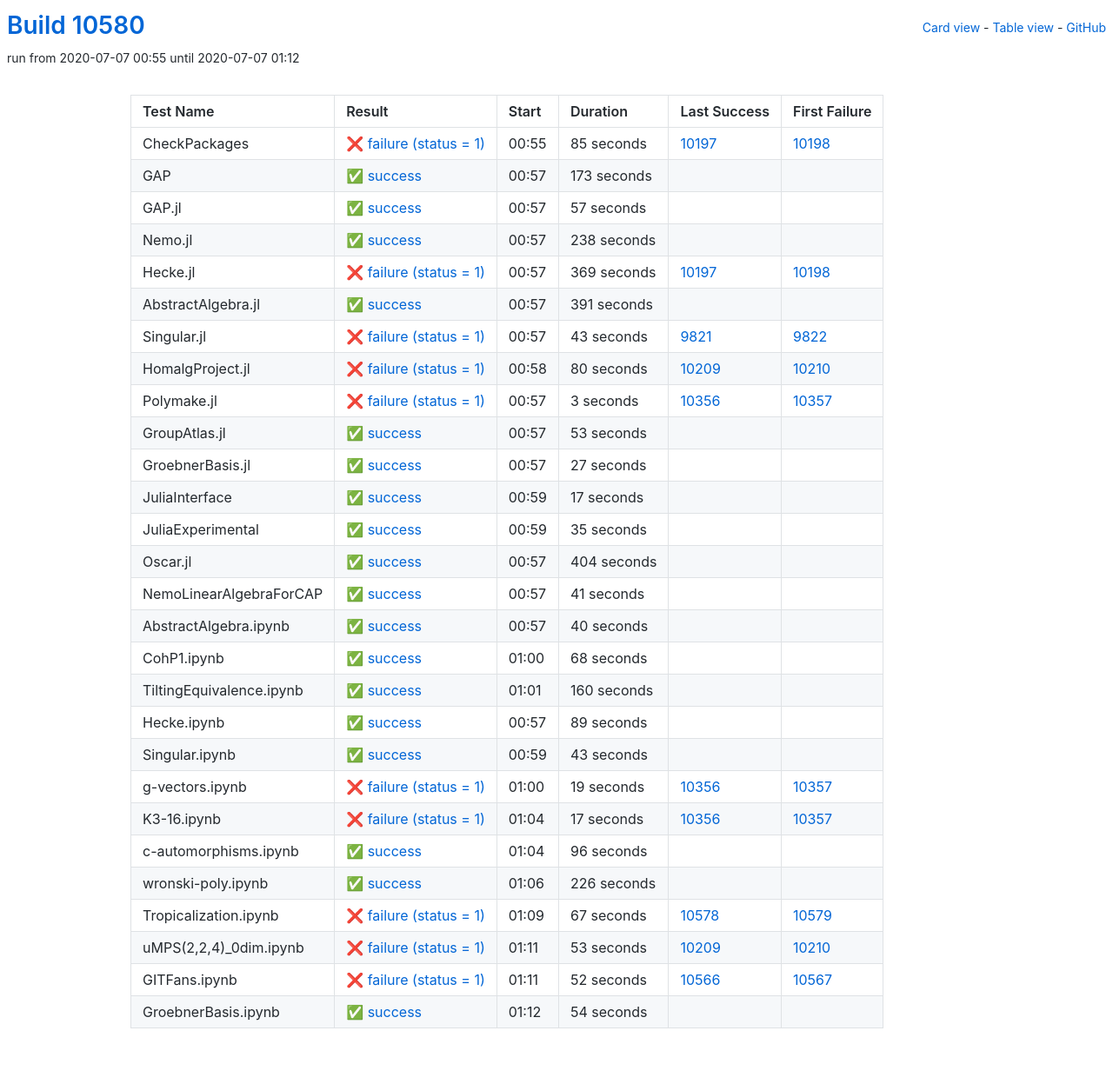
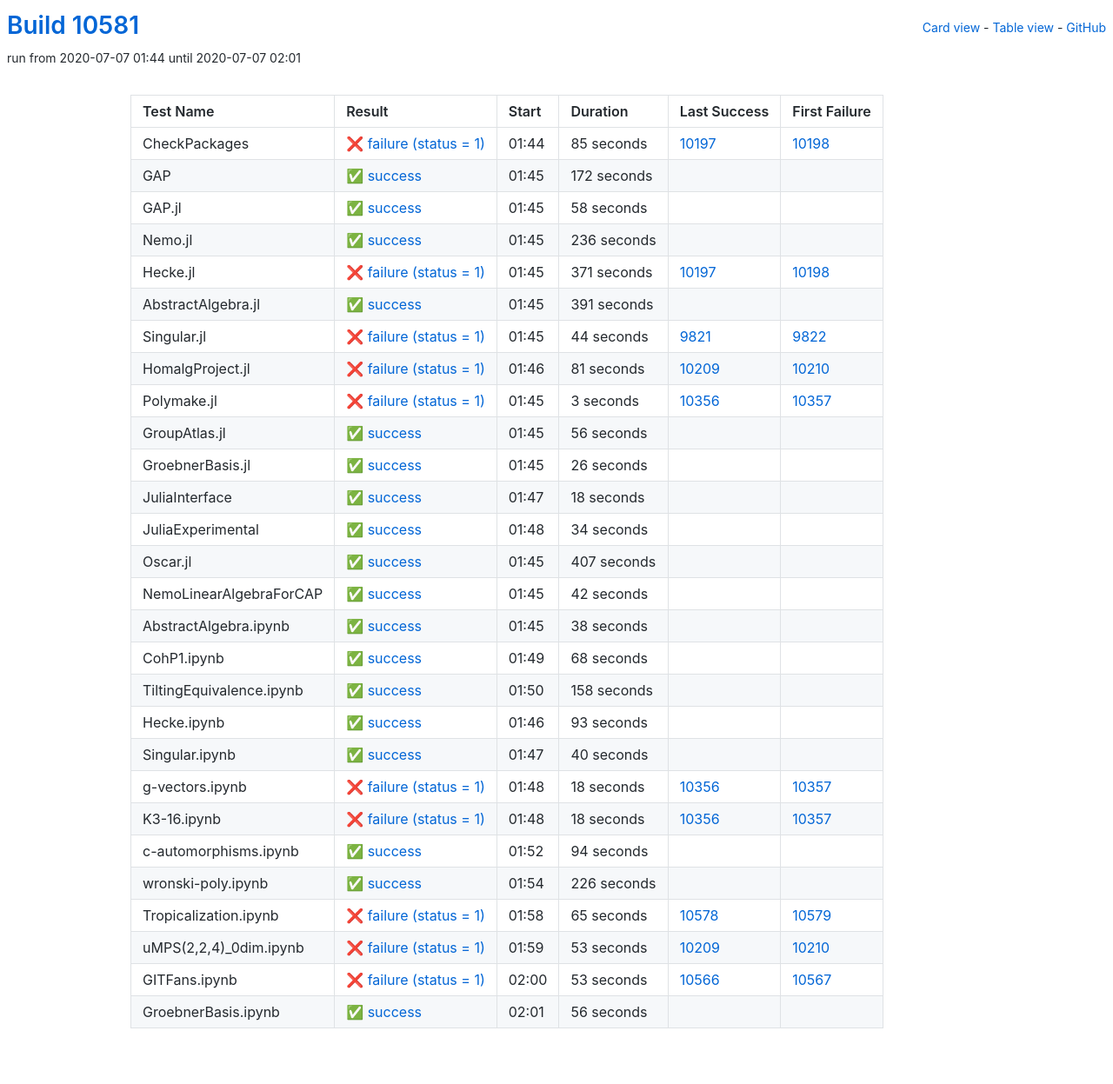
Before and after one commit to oscar-system/oscar-ci-status, a Jekyll site: the page built from table.html, in a window 1280 px wide. Shown: the whole page at 87% size. Built offline with Jekyll 4.4.1, drawn with Linux system fonts in a browser that asks for light colours.

Commit message:
Build #10581

```diff
--- a/_data/ci.yml
+++ b/_data/ci.yml
@@ -1,6 +1,6 @@
 ---
-build: 10580
-build_url: https://oscarci.mathematik.uni-kl.de/job/oscar/10580/
+build: 10581
+build_url: https://oscarci.mathematik.uni-kl.de/job/oscar/10581/
 job: oscar
 organization: oscar-system
 repo: oscar-ci-status
@@ -8,8 +8,8 @@
 tests:
 - name: CheckPackages
   id: checkpackages
-  log: https://oscarci.mathematik.uni-kl.de/job/oscar/10580/artifact/logs/build-10580/CheckPackages.log
-  start: 2020-07-07 00:55
+  log: https://oscarci.mathematik.uni-kl.de/job/oscar/10581/artifact/logs/build-10581/CheckPackages.log
+  start: 2020-07-07 01:44
   success: false
   exitcode: 1
   status: failure
@@ -20,56 +20,56 @@
   first_failure_url: https://oscarci.mathematik.uni-kl.de/job/oscar/10198/
 - name: GAP
   id: gap
-  log: https://oscarci.mathematik.uni-kl.de/job/oscar/10580/artifact/logs/build-10580/GAP.log
-  start: 2020-07-07 00:57
+  log: https://oscarci.mathematik.uni-kl.de/job/oscar/10581/artifact/logs/build-10581/GAP.log
+  start: 2020-07-07 01:45
   success: true
   exitcode: 0
   status: success
-  duration: 173
+  duration: 172
   last_success: false
   last_success_url:
   first_failure: false
   first_failure_url:
 - name: GAP.jl
   id: gap-jl
-  log: https://oscarci.mathematik.uni-kl.de/job/oscar/10580/artifact/logs/build-10580/GAP.jl.log
-  start: 2020-07-07 00:57
+  log: https://oscarci.mathematik.uni-kl.de/job/oscar/10581/artifact/logs/build-10581/GAP.jl.log
+  start: 2020-07-07 01:45
   success: true
   exitcode: 0
   status: success
-  duration: 57
+  duration: 58
   last_success: false
   last_success_url:
   first_failure: false
   first_failure_url:
 - name: Nemo.jl
   id: nemo-jl
-  log: https://oscarci.mathematik.uni-kl.de/job/oscar/10580/artifact/logs/build-10580/Nemo.jl.log
-  start: 2020-07-07 00:57
+  log: https://oscarci.mathematik.uni-kl.de/job/oscar/10581/artifact/logs/build-10581/Nemo.jl.log
+  start: 2020-07-07 01:45
   success: true
   exitcode: 0
   status: success
-  duration: 238
+  duration: 236
   last_success: false
   last_success_url:
   first_failure: false
   first_failure_url:
 - name: Hecke.jl
   id: hecke-jl
-  log: https://oscarci.mathematik.uni-kl.de/job/oscar/10580/artifact/logs/build-10580/Hecke.jl.log
-  start: 2020-07-07 00:57
+  log: https://oscarci.mathematik.uni-kl.de/job/oscar/10581/artifact/logs/build-10581/Hecke.jl.log
+  start: 2020-07-07 01:45
   success: false
   exitcode: 1
   status: failure
-  duration: 369
+  duration: 371
   last_success: 10197
   last_success_url: https://oscarci.mathematik.uni-kl.de/job/oscar/10197/
   first_failure: 10198
   first_failure_url: https://oscarci.mathematik.uni-kl.de/job/oscar/10198/
 - name: AbstractAlgebra.jl
   id: abstractalgebra-jl
-  log: https://oscarci.mathematik.uni-kl.de/job/oscar/10580/artifact/logs/build-10580/AbstractAlgebra.jl.log
-  start: 2020-07-07 00:57
+  log: https://oscarci.mathematik.uni-kl.de/job/oscar/10581/artifact/logs/build-10581/AbstractAlgebra.jl.log
+  start: 2020-07-07 01:45
   success: true
   exitcode: 0
   status: success
@@ -80,32 +80,32 @@
   first_failure_url:
 - name: Singular.jl
   id: singular-jl
-  log: https://oscarci.mathematik.uni-kl.de/job/oscar/10580/artifact/logs/build-10580/Singular.jl.log
-  start: 2020-07-07 00:57
+  log: https://oscarci.mathematik.uni-kl.de/job/oscar/10581/artifact/logs/build-10581/Singular.jl.log
+  start: 2020-07-07 01:45
   success: false
   exitcode: 1
   status: failure
-  duration: 43
+  duration: 44
   last_success: 9821
   last_success_url: https://oscarci.mathematik.uni-kl.de/job/oscar/9821/
   first_failure: 9822
   first_failure_url: https://oscarci.mathematik.uni-kl.de/job/oscar/9822/
 - name: HomalgProject.jl
   id: homalgproject-jl
-  log: https://oscarci.mathematik.uni-kl.de/job/oscar/10580/artifact/logs/build-10580/HomalgProject.jl.log
-  start: 2020-07-07 00:58
+  log: https://oscarci.mathematik.uni-kl.de/job/oscar/10581/artifact/logs/build-10581/HomalgProject.jl.log
+  start: 2020-07-07 01:46
   success: false
   exitcode: 1
   status: failure
-  duration: 80
+  duration: 81
   last_success: 10209
   last_success_url: https://oscarci.mathematik.uni-kl.de/job/oscar/10209/
   first_failure: 10210
   first_failure_url: https://oscarci.mathematik.uni-kl.de/job/oscar/10210/
 - name: Polymake.jl
   id: polymake-jl
-  log: https://oscarci.mathematik.uni-kl.de/job/oscar/10580/artifact/logs/build-10580/Polymake.jl.log
-  start: 2020-07-07 00:57
+  log: https://oscarci.mathematik.uni-kl.de/job/oscar/10581/artifact/logs/build-10581/Polymake.jl.log
+  start: 2020-07-07 01:45
   success: false
   exitcode: 1
   status: failure
@@ -116,92 +116,92 @@
   first_failure_url: https://oscarci.mathematik.uni-kl.de/job/oscar/10357/
 - name: GroupAtlas.jl
   id: groupatlas-jl
-  log: https://oscarci.mathematik.uni-kl.de/job/oscar/10580/artifact/logs/build-10580/GroupAtlas.jl.log
-  start: 2020-07-07 00:57
+  log: https://oscarci.mathematik.uni-kl.de/job/oscar/10581/artifact/logs/build-10581/GroupAtlas.jl.log
+  start: 2020-07-07 01:45
   success: true
   exitcode: 0
   status: success
-  duration: 53
+  duration: 56
   last_success: false
   last_success_url:
   first_failure: false
   first_failure_url:
 - name: GroebnerBasis.jl
   id: groebnerbasis-jl
-  log: https://oscarci.mathematik.uni-kl.de/job/oscar/10580/artifact/logs/build-10580/GroebnerBasis.jl.log
-  start: 2020-07-07 00:57
+  log: https://oscarci.mathematik.uni-kl.de/job/oscar/10581/artifact/logs/build-10581/GroebnerBasis.jl.log
+  start: 2020-07-07 01:45
   success: true
   exitcode: 0
   status: success
-  duration: 27
+  duration: 26
   last_success: false
   last_success_url:
   first_failure: false
   first_failure_url:
 - name: JuliaInterface
   id: juliainterface
-  log: https://oscarci.mathematik.uni-kl.de/job/oscar/10580/artifact/logs/build-10580/JuliaInterface.log
-  start: 2020-07-07 00:59
+  log: https://oscarci.mathematik.uni-kl.de/job/oscar/10581/artifact/logs/build-10581/JuliaInterface.log
+  start: 2020-07-07 01:47
   success: true
   exitcode: 0
   status: success
-  duration: 17
+  duration: 18
   last_success: false
   last_success_url:
   first_failure: false
   first_failure_url:
 - name: JuliaExperimental
   id: juliaexperimental
-  log: https://oscarci.mathematik.uni-kl.de/job/oscar/10580/artifact/logs/build-10580/JuliaExperimental.log
-  start: 2020-07-07 00:59
+  log: https://oscarci.mathematik.uni-kl.de/job/oscar/10581/artifact/logs/build-10581/JuliaExperimental.log
+  start: 2020-07-07 01:48
   success: true
   exitcode: 0
   status: success
-  duration: 35
+  duration: 34
   last_success: false
   last_success_url:
   first_failure: false
   first_failure_url:
 - name: Oscar.jl
   id: oscar-jl
-  log: https://oscarci.mathematik.uni-kl.de/job/oscar/10580/artifact/logs/build-10580/Oscar.jl.log
-  start: 2020-07-07 00:57
+  log: https://oscarci.mathematik.uni-kl.de/job/oscar/10581/artifact/logs/build-10581/Oscar.jl.log
+  start: 2020-07-07 01:45
   success: true
   exitcode: 0
   status: success
-  duration: 404
+  duration: 407
   last_success: false
   last_success_url:
   first_failure: false
   first_failure_url:
 - name: NemoLinearAlgebraForCAP
   id: nemolinearalgebraforcap
-  log: https://oscarci.mathematik.uni-kl.de/job/oscar/10580/artifact/logs/build-10580/NemoLinearAlgebraForCAP.log
-  start: 2020-07-07 00:57
+  log: https://oscarci.mathematik.uni-kl.de/job/oscar/10581/artifact/logs/build-10581/NemoLinearAlgebraForCAP.log
+  start: 2020-07-07 01:45
   success: true
   exitcode: 0
   status: success
-  duration: 41
+  duration: 42
   last_success: false
   last_success_url:
   first_failure: false
   first_failure_url:
 - name: AbstractAlgebra.ipynb
   id: abstractalgebra-ipynb
-  log: https://oscarci.mathematik.uni-kl.de/job/oscar/10580/artifact/logs/build-10580/AbstractAlgebra.ipynb.log
-  start: 2020-07-07 00:57
+  log: https://oscarci.mathematik.uni-kl.de/job/oscar/10581/artifact/logs/build-10581/AbstractAlgebra.ipynb.log
+  start: 2020-07-07 01:45
   success: true
   exitcode: 0
   status: success
-  duration: 40
+  duration: 38
   last_success: false
   last_success_url:
   first_failure: false
   first_failure_url:
 - name: CohP1.ipynb
   id: cohp1-ipynb
-  log: https://oscarci.mathematik.uni-kl.de/job/oscar/10580/artifact/logs/build-10580/CohP1.ipynb.log
-  start: 2020-07-07 01:00
+  log: https://oscarci.mathematik.uni-kl.de/job/oscar/10581/artifact/logs/build-10581/CohP1.ipynb.log
+  start: 2020-07-07 01:49
   success: true
   exitcode: 0
   status: success
@@ -212,80 +212,80 @@
   first_failure_url:
 - name: TiltingEquivalence.ipynb
   id: tiltingequivalence-ipynb
-  log: https://oscarci.mathematik.uni-kl.de/job/oscar/10580/artifact/logs/build-10580/TiltingEquivalence.ipynb.log
-  start: 2020-07-07 01:01
+  log: https://oscarci.mathematik.uni-kl.de/job/oscar/10581/artifact/logs/build-10581/TiltingEquivalence.ipynb.log
+  start: 2020-07-07 01:50
   success: true
   exitcode: 0
   status: success
-  duration: 160
+  duration: 158
   last_success: false
   last_success_url:
   first_failure: false
   first_failure_url:
 - name: Hecke.ipynb
   id: hecke-ipynb
-  log: https://oscarci.mathematik.uni-kl.de/job/oscar/10580/artifact/logs/build-10580/Hecke.ipynb.log
-  start: 2020-07-07 00:57
+  log: https://oscarci.mathematik.uni-kl.de/job/oscar/10581/artifact/logs/build-10581/Hecke.ipynb.log
+  start: 2020-07-07 01:46
   success: true
   exitcode: 0
   status: success
-  duration: 89
+  duration: 93
   last_success: false
   last_success_url:
   first_failure: false
   first_failure_url:
 - name: Singular.ipynb
   id: singular-ipynb
-  log: https://oscarci.mathematik.uni-kl.de/job/oscar/10580/artifact/logs/build-10580/Singular.ipynb.log
-  start: 2020-07-07 00:59
+  log: https://oscarci.mathematik.uni-kl.de/job/oscar/10581/artifact/logs/build-10581/Singular.ipynb.log
+  start: 2020-07-07 01:47
   success: true
   exitcode: 0
   status: success
-  duration: 43
+  duration: 40
   last_success: false
   last_success_url:
   first_failure: false
   first_failure_url:
 - name: g-vectors.ipynb
   id: g-vectors-ipynb
-  log: https://oscarci.mathematik.uni-kl.de/job/oscar/10580/artifact/logs/build-10580/g-vectors.ipynb.log
-  start: 2020-07-07 01:00
+  log: https://oscarci.mathematik.uni-kl.de/job/oscar/10581/artifact/logs/build-10581/g-vectors.ipynb.log
+  start: 2020-07-07 01:48
   success: false
   exitcode: 1
   status: failure
-  duration: 19
+  duration: 18
   last_success: 10356
   last_success_url: https://oscarci.mathematik.uni-kl.de/job/oscar/10356/
   first_failure: 10357
   first_failure_url: https://oscarci.mathematik.uni-kl.de/job/oscar/10357/
 - name: K3-16.ipynb
   id: k3-16-ipynb
-  log: https://oscarci.mathematik.uni-kl.de/job/oscar/10580/artifact/logs/build-10580/K3-16.ipynb.log
-  start: 2020-07-07 01:04
+  log: https://oscarci.mathematik.uni-kl.de/job/oscar/10581/artifact/logs/build-10581/K3-16.ipynb.log
+  start: 2020-07-07 01:48
   success: false
   exitcode: 1
   status: failure
-  duration: 17
+  duration: 18
   last_success: 10356
   last_success_url: https://oscarci.mathematik.uni-kl.de/job/oscar/10356/
   first_failure: 10357
   first_failure_url: https://oscarci.mathematik.uni-kl.de/job/oscar/10357/
 - name: c-automorphisms.ipynb
   id: c-automorphisms-ipynb
-  log: https://oscarci.mathematik.uni-kl.de/job/oscar/10580/artifact/logs/build-10580/c-automorphisms.ipynb.log
-  start: 2020-07-07 01:04
+  log: https://oscarci.mathematik.uni-kl.de/job/oscar/10581/artifact/logs/build-10581/c-automorphisms.ipynb.log
+  start: 2020-07-07 01:52
   success: true
   exitcode: 0
   status: success
-  duration: 96
+  duration: 94
   last_success: false
   last_success_url:
   first_failure: false
   first_failure_url:
 - name: wronski-poly.ipynb
   id: wronski-poly-ipynb
-  log: https://oscarci.mathematik.uni-kl.de/job/oscar/10580/artifact/logs/build-10580/wronski-poly.ipynb.log
-  start: 2020-07-07 01:06
+  log: https://oscarci.mathematik.uni-kl.de/job/oscar/10581/artifact/logs/build-10581/wronski-poly.ipynb.log
+  start: 2020-07-07 01:54
   success: true
   exitcode: 0
   status: success
@@ -296,20 +296,20 @@
   first_failure_url:
 - name: Tropicalization.ipynb
   id: tropicalization-ipynb
-  log: https://oscarci.mathematik.uni-kl.de/job/oscar/10580/artifact/logs/build-10580/Tropicalization.ipynb.log
-  start: 2020-07-07 01:09
+  log: https://oscarci.mathematik.uni-kl.de/job/oscar/10581/artifact/logs/build-10581/Tropicalization.ipynb.log
+  start: 2020-07-07 01:58
   success: false
   exitcode: 1
   status: failure
-  duration: 67
+  duration: 65
   last_success: 10578
   last_success_url: https://oscarci.mathematik.uni-kl.de/job/oscar/10578/
   first_failure: 10579
   first_failure_url: https://oscarci.mathematik.uni-kl.de/job/oscar/10579/
 - name: uMPS(2,2,4)_0dim.ipynb
   id: umps-2-2-4-0dim-ipynb
-  log: https://oscarci.mathematik.uni-kl.de/job/oscar/10580/artifact/logs/build-10580/uMPS-2-2-4-_0dim.ipynb.log
-  start: 2020-07-07 01:11
+  log: https://oscarci.mathematik.uni-kl.de/job/oscar/10581/artifact/logs/build-10581/uMPS-2-2-4-_0dim.ipynb.log
+  start: 2020-07-07 01:59
   success: false
   exitcode: 1
   status: failure
@@ -320,24 +320,24 @@
   first_failure_url: https://oscarci.mathematik.uni-kl.de/job/oscar/10210/
 - name: GITFans.ipynb
   id: gitfans-ipynb
-  log: https://oscarci.mathematik.uni-kl.de/job/oscar/10580/artifact/logs/build-10580/GITFans.ipynb.log
-  start: 2020-07-07 01:11
+  log: https://oscarci.mathematik.uni-kl.de/job/oscar/10581/artifact/logs/build-10581/GITFans.ipynb.log
+  start: 2020-07-07 02:00
   success: false
   exitcode: 1
   status: failure
-  duration: 52
+  duration: 53
   last_success: 10566
   last_success_url: https://oscarci.mathematik.uni-kl.de/job/oscar/10566/
   first_failure: 10567
   first_failure_url: https://oscarci.mathematik.uni-kl.de/job/oscar/10567/
 - name: GroebnerBasis.ipynb
   id: groebnerbasis-ipynb
-  log: https://oscarci.mathematik.uni-kl.de/job/oscar/10580/artifact/logs/build-10580/GroebnerBasis.ipynb.log
-  start: 2020-07-07 01:12
+  log: https://oscarci.mathematik.uni-kl.de/job/oscar/10581/artifact/logs/build-10581/GroebnerBasis.ipynb.log
+  start: 2020-07-07 02:01
   success: true
   exitcode: 0
   status: success
-  duration: 54
+  duration: 56
   last_success: false
   last_success_url:
   first_failure: false
```
Also changed, not shown: README.md.
